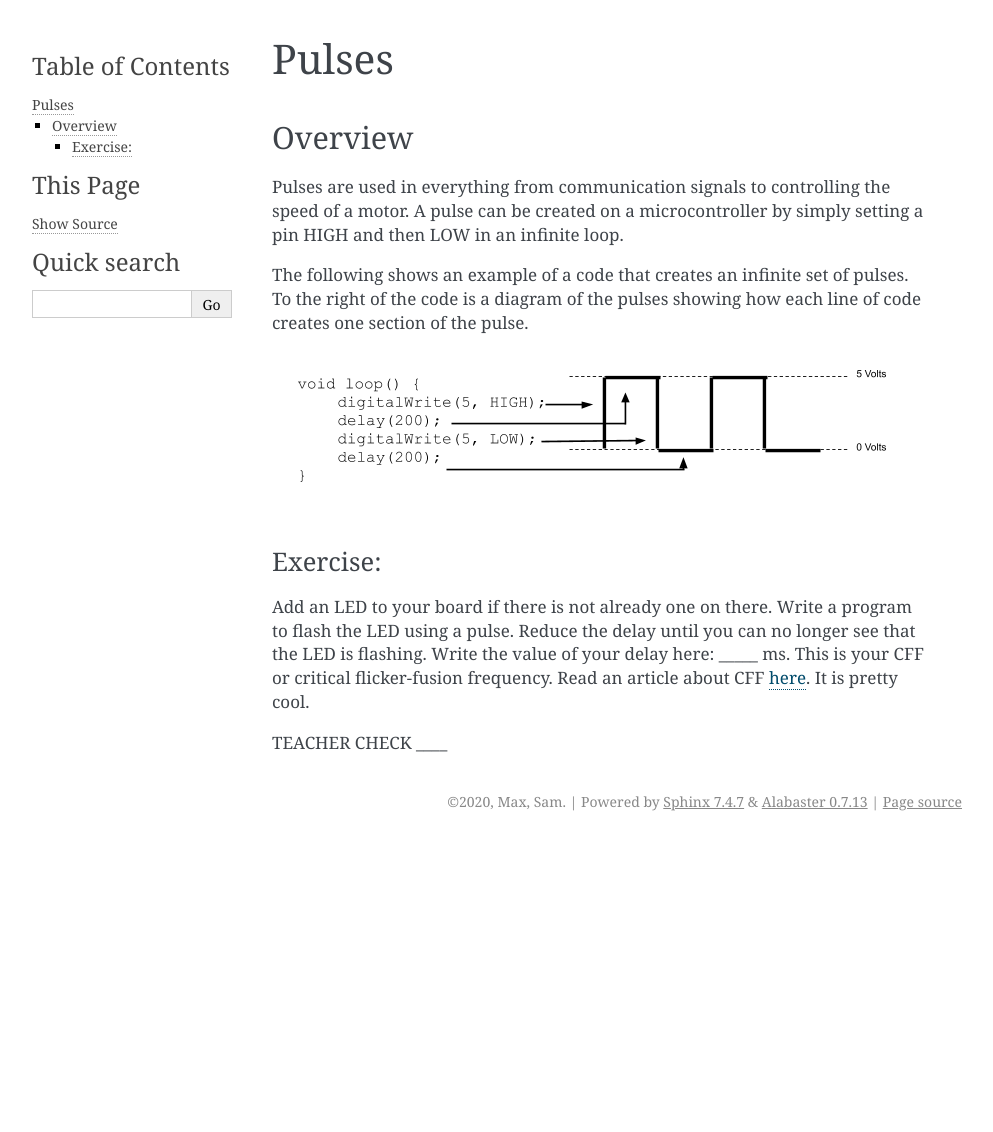
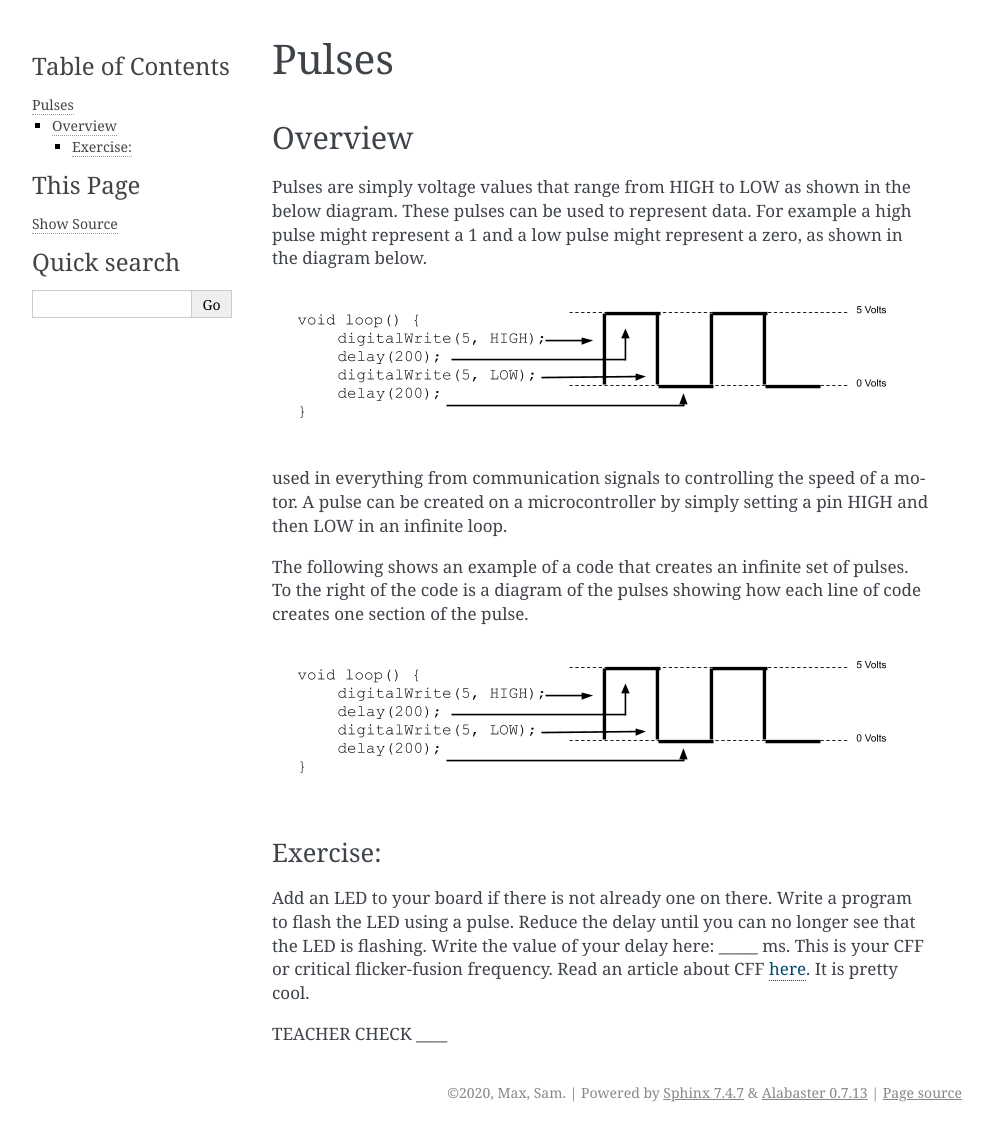
Before and after one commit to maxtkc/mvths-wiki, a Sphinx documentation site: the page built from docs/024-pulses.rst, in a window 1280 px wide. Shown: the whole page, without its empty margins (148-1141 px from the left). Built offline with Sphinx 7.4.7, drawn with Linux system fonts in a browser that asks for light colours; before the commit the page ends 900 px from its top, so only the background shows below that.

Commit message:
Update 024-pulses.rst

```diff
--- a/docs/024-pulses.rst
+++ b/docs/024-pulses.rst
@@ -4,7 +4,13 @@ Pulses
 Overview
 --------
 
-Pulses are used in everything from communication signals to controlling
+Pulses are simply voltage values that range from HIGH to LOW as shown in the below diagram. These pulses can be used to represent data. For
+example a high pulse might represent a 1 and a low pulse might represent a zero, as shown in the diagram below.
+
+.. figure:: images/image80.png
+   :alt:
+
+used in everything from communication signals to controlling
 the speed of a motor. A pulse can be created on a microcontroller by
 simply setting a pin HIGH and then LOW in an infinite loop.
 
```
